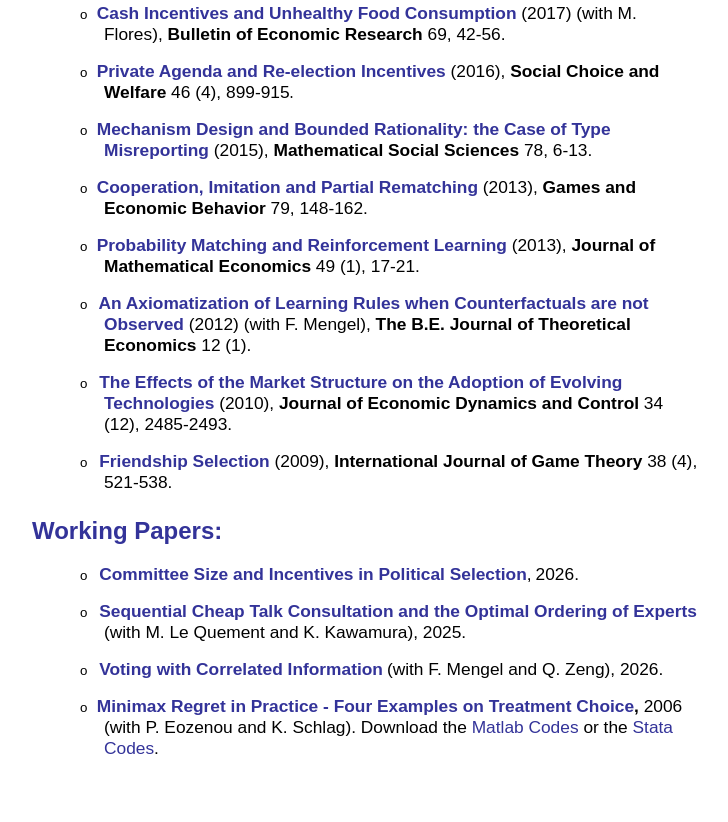
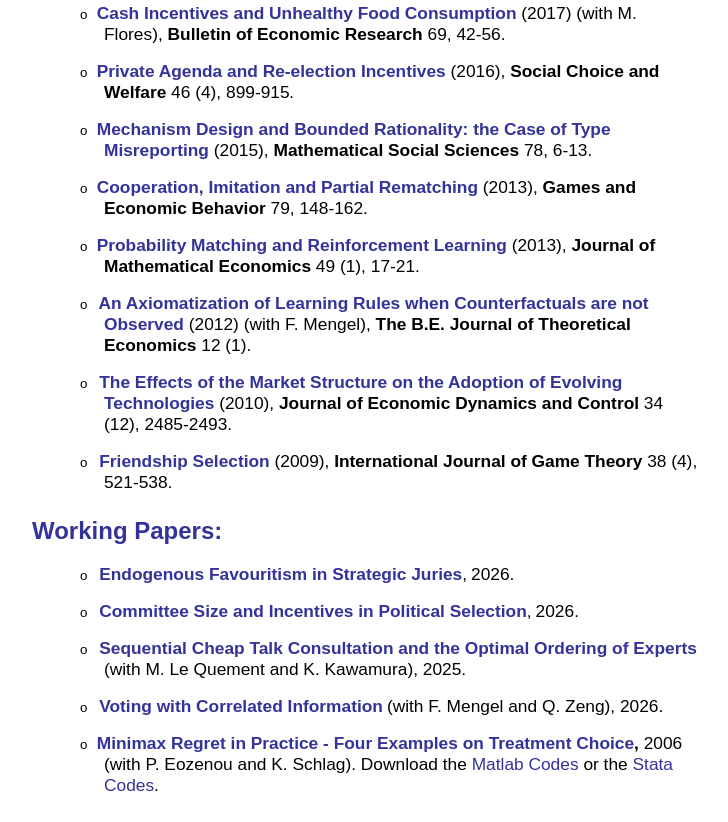
Before and after one commit to ProfJavierRivas/ProfJavierRivas.github.io, a plain HTML site: page research.html in a window 1280 px wide. Shown: the part 764-1586 px from the top of the page, without its empty margins (210-938 px from the left). Before the commit the page ends 1549 px from the top, so only its background shows below. Drawn offline with Linux system fonts and the light colour scheme.

Commit message:
Update research.html

```diff
--- a/research.html
+++ b/research.html
@@ -884,6 +884,17 @@ vlink="#333399" style='tab-interval:36.0pt'>
   mso-fareast-font-family:"Arial"'>&nbsp;&nbsp;&nbsp;</span><b><span
   style='font-size:13.0pt;font-family:"Arial","serif";mso-fareast-font-family:
   "Arial"'><a
+  href="Endogenous%20Favouritism%20in%20Strategic%20Juries.pdf"> Endogenous Favouritism in Strategic Juries</a></span></b><span style='font-size:13.0pt;
+  font-family:"Arial","serif";mso-fareast-font-family:"Arial"'>,</span>
+  <span style='font-size:13.0pt;font-family:"Arial","serif"'>   2026.<span
+  style='color:#333399'></span><o:p></o:p></p>
+
+<p style='margin-left:54.0pt;text-indent:-18.0pt;tab-stops:list 36.0pt'><span
+  style='font-size:10.0pt;mso-bidi-font-size:12.0pt;font-family:"Arial";
+  mso-fareast-font-family:"Arial"'>o</span><span style='font-size:7.0pt;
+  mso-fareast-font-family:"Arial"'>&nbsp;&nbsp;&nbsp;</span><b><span
+  style='font-size:13.0pt;font-family:"Arial","serif";mso-fareast-font-family:
+  "Arial"'><a
   href="Committee%20Size%20and%20Incentives%20in%20Political%20Selection.pdf"> Committee Size and Incentives in Political Selection</a></span></b><span style='font-size:13.0pt;
   font-family:"Arial","serif";mso-fareast-font-family:"Arial"'>,</span>
   <span style='font-size:13.0pt;font-family:"Arial","serif"'>   2026.<span
```
